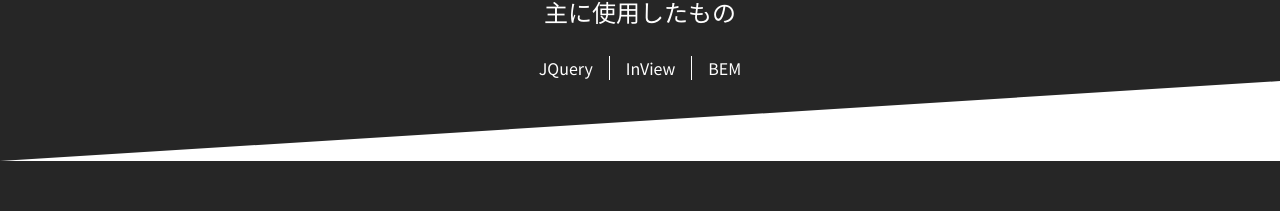
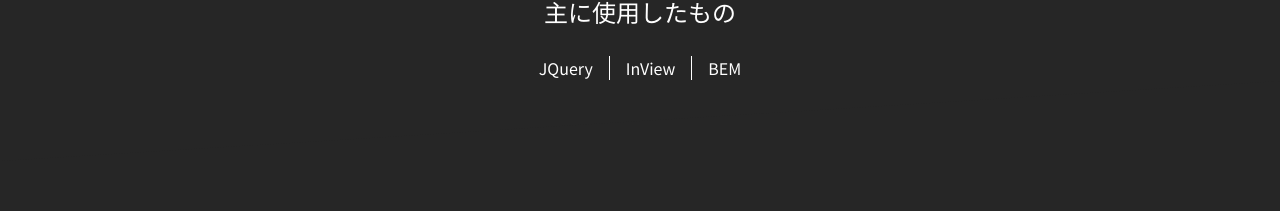
Before and after one commit to sum-bocfob/portfolio, a React (Vite) app: page /work_detail/bbb_english_school in a window 1280 px wide. Shown: the part 817-1028 px from the top of the page. Built offline with nearby package versions, Linux system fonts and the light colour scheme.

Commit message:
🐛 背景色修正

```diff
--- a/src/components/Section/Section.module.scss
+++ b/src/components/Section/Section.module.scss
@@ -18,6 +18,11 @@
         background-color: $c_white;
     }
 }
+
+.black:last-of-type .bg_tri {
+    background-color: $c_black;
+}
+
 .white {
     background: $c_white;
     color: $c_black;
```
